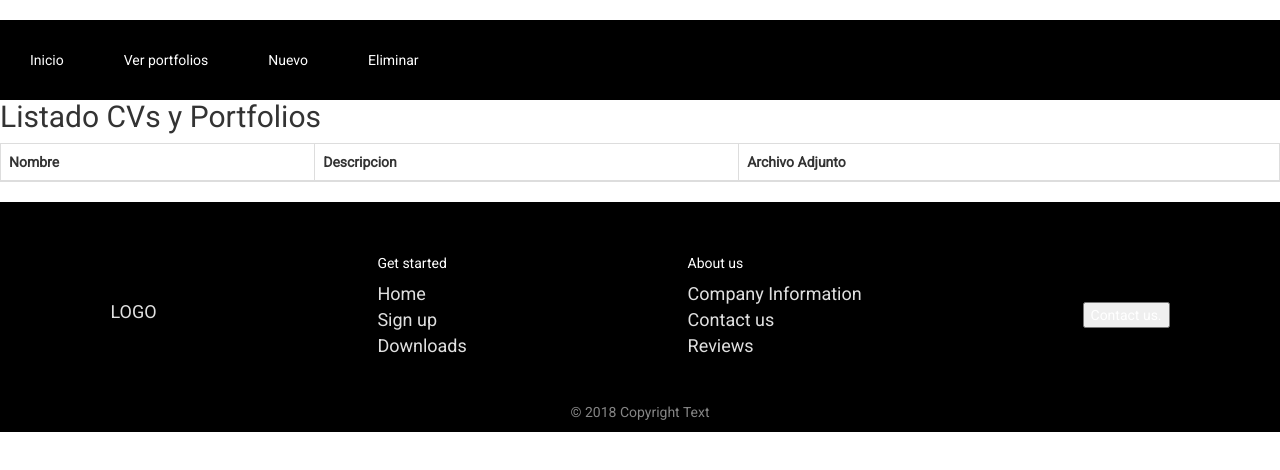
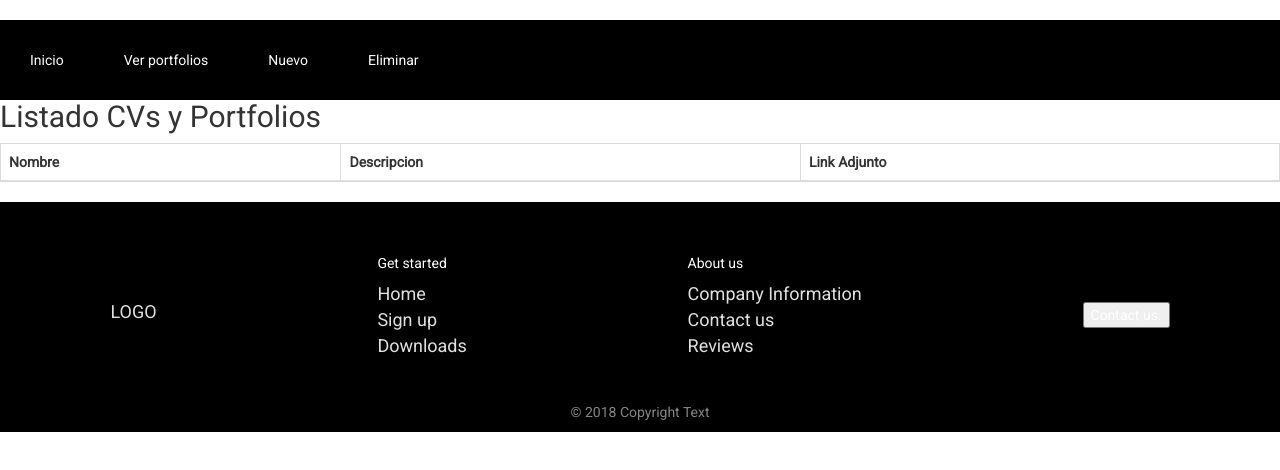
Before and after one commit to Jorgepamp/gestor_portfolios_grupo, an Angular app in the folder app-portfolio/: page /listado in a window 1280 px wide. Shown: the top 470 px of the page. Built offline with nearby package versions, Linux system fonts and the light colour scheme.

Commit message:
cambios leves

```diff
--- a/app-portfolio/src/app/eliminar/eliminar.component.html
+++ b/app-portfolio/src/app/eliminar/eliminar.component.html
@@ -5,12 +5,12 @@
 <p>{{etiqueta_nombre}}:<br />
   <input class="inputclass" type="text" [placeholder]="placeholder_nombre" (click)="limpiar()" [(ngModel)]="nombreIntroducido" />
   <input class="inputButton" type="button" value="Limpiar" (click)="limpiar()" />
+  <select [(ngModel)]="nombreIntroducido">
+    <option *ngFor="let p of arrayPortfolios" value="{{p.getNombre()}}">
+      {{p.getNombre()}}
+    </option>
+  </select>
   <br />
   <br />
   <input class="inputButton" type="button" value="Dar de Baja" (click)="darBaja()" />
 </p>
-<select [(ngModel)]="nombreIntroducido">
-  <option *ngFor="let p of arrayPortfolios" value="{{p.getNombre()}}">
-    {{p.getNombre()}}
-  </option>
-</select>
--- a/app-portfolio/src/app/listas-de-portfolios/listas-de-portfolios.component.html
+++ b/app-portfolio/src/app/listas-de-portfolios/listas-de-portfolios.component.html
@@ -5,7 +5,7 @@
       <tr>
         <th>Nombre</th>
         <th>Descripcion</th>
-        <th>Archivo Adjunto</th>
+        <th>Link Adjunto</th>
       </tr>
     </thead>
     <tbody id="tbody_lista_cvs">
```
